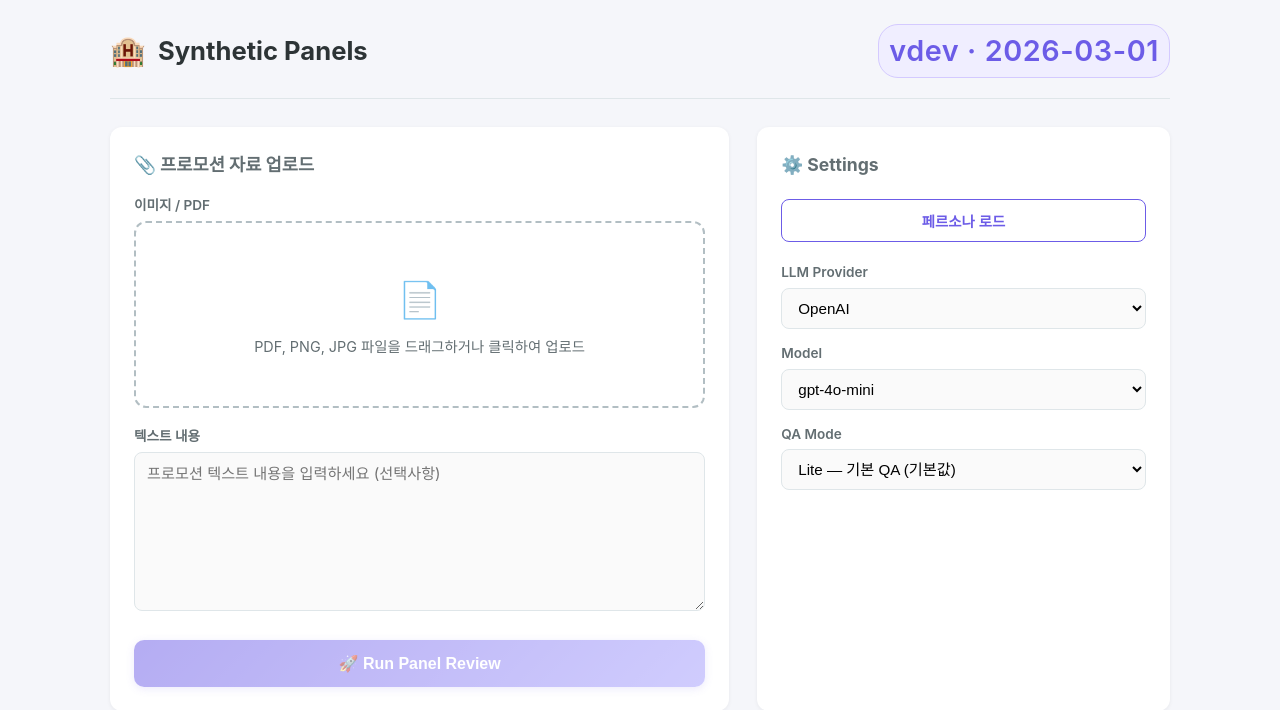
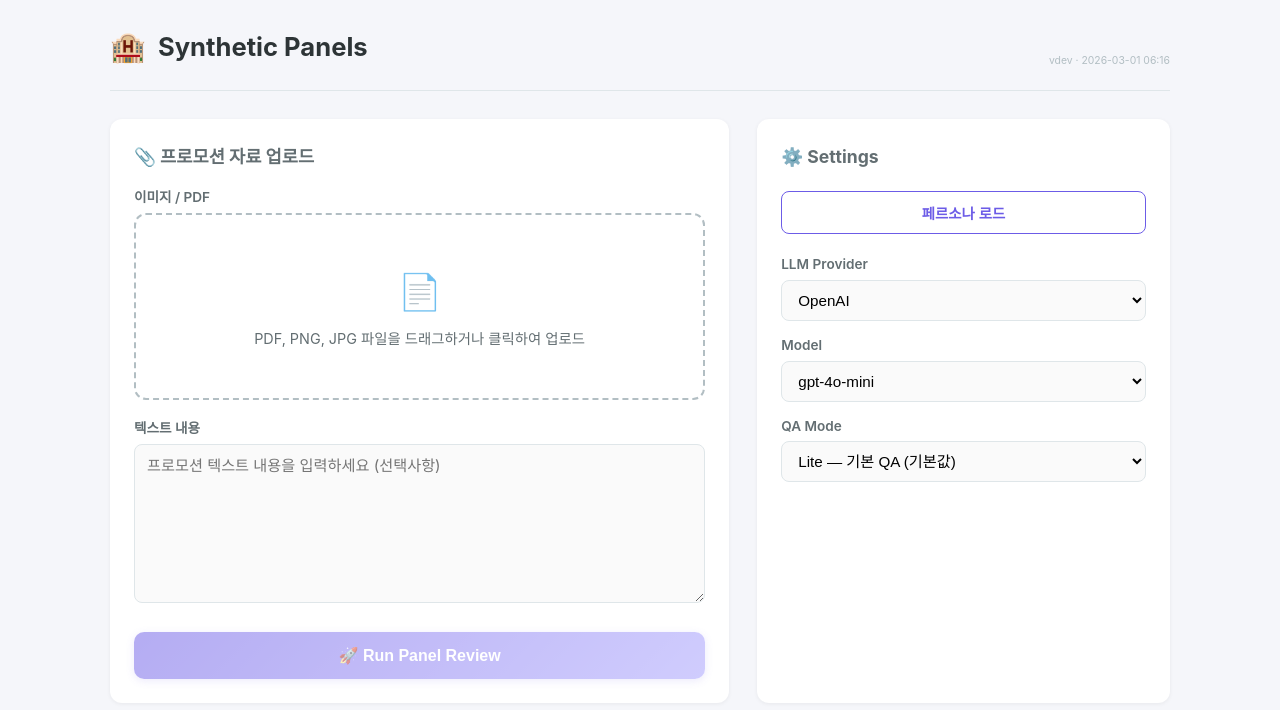
Before and after one commit to wonuseo/synthetic-panels, a FastAPI app: page / in a window 1280 px wide. Shown: the top 710 px of the page. Run offline with FastAPI, Linux system fonts and the light colour scheme.

Commit message:
style: smaller version and release date/time

```diff
--- a/server.py
+++ b/server.py
@@ -27,6 +27,8 @@ STATIC_DIR = Path(__file__).parent / "frontend"
 TEMPLATES_DIR = Path(__file__).parent / "templates"
 _VERSION_FILE = Path(__file__).parent / "VERSION"
 APP_VERSION = _VERSION_FILE.read_text().strip() if _VERSION_FILE.exists() else "dev"
+_mtime = _VERSION_FILE.stat().st_mtime if _VERSION_FILE.exists() else None
+LAST_UPDATED = datetime.fromtimestamp(_mtime).strftime("%Y-%m-%d %H:%M") if _mtime else datetime.now().strftime("%Y-%m-%d %H:%M")
 
 app.mount("/static", StaticFiles(directory=str(STATIC_DIR)), name="static")
 templates = Jinja2Templates(directory=str(TEMPLATES_DIR))
@@ -34,7 +36,7 @@ templates = Jinja2Templates(directory=str(TEMPLATES_DIR))
 
 @app.get("/")
 async def index(request: Request):
-    return templates.TemplateResponse("index.html", {"request": request, "version": APP_VERSION})
+    return templates.TemplateResponse("index.html", {"request": request, "version": APP_VERSION, "last_updated": LAST_UPDATED})
 
 
 @app.post("/api/personas")
--- a/templates/index.html
+++ b/templates/index.html
@@ -22,10 +22,8 @@
     .header span { font-size: 1.8rem; }
     .header { justify-content: space-between; }
     .header-left { display: flex; align-items: center; gap: 12px; }
-    .version-badge {
-      font-size: .75rem; font-weight: 600; color: #6c5ce7;
-      background: #f0eeff; border: 1px solid #d4caff;
-      padding: 3px 10px; border-radius: 20px; letter-spacing: .02em;
+    .version-info {
+      font-size: .65rem !important; color: #b2bec3; align-self: flex-end;
     }
 
     /* ── Page: Upload ── */
@@ -286,7 +284,7 @@
       <span>🏨</span>
       <h1>Synthetic Panels</h1>
     </div>
-    <span class="version-badge">v{{ version }} · 2026-03-01</span>
+    <span class="version-info">v{{ version }} · {{ last_updated }}</span>
   </div>
 
   <!-- ═══════ PAGE: UPLOAD ═══════ -->
```
